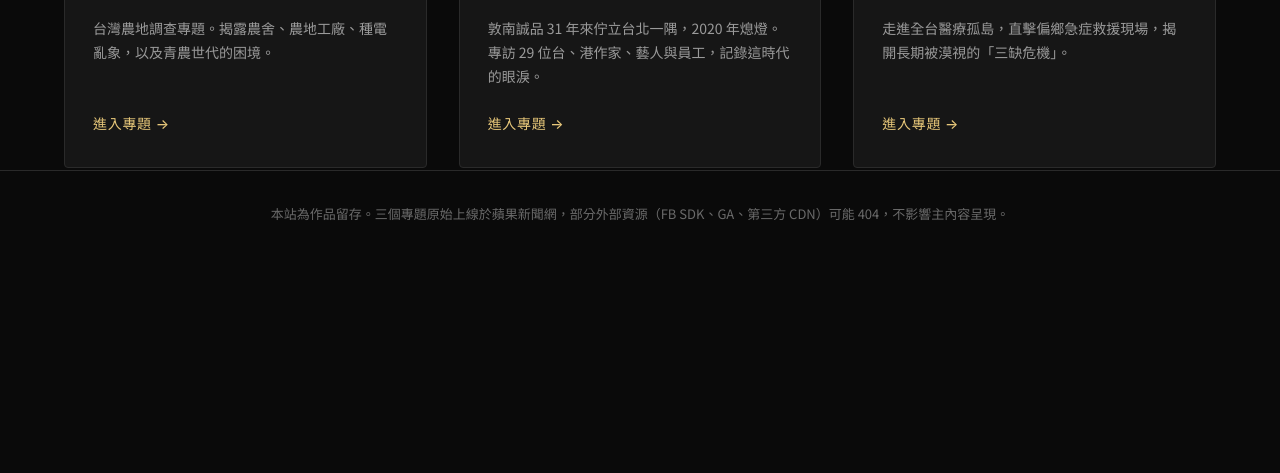
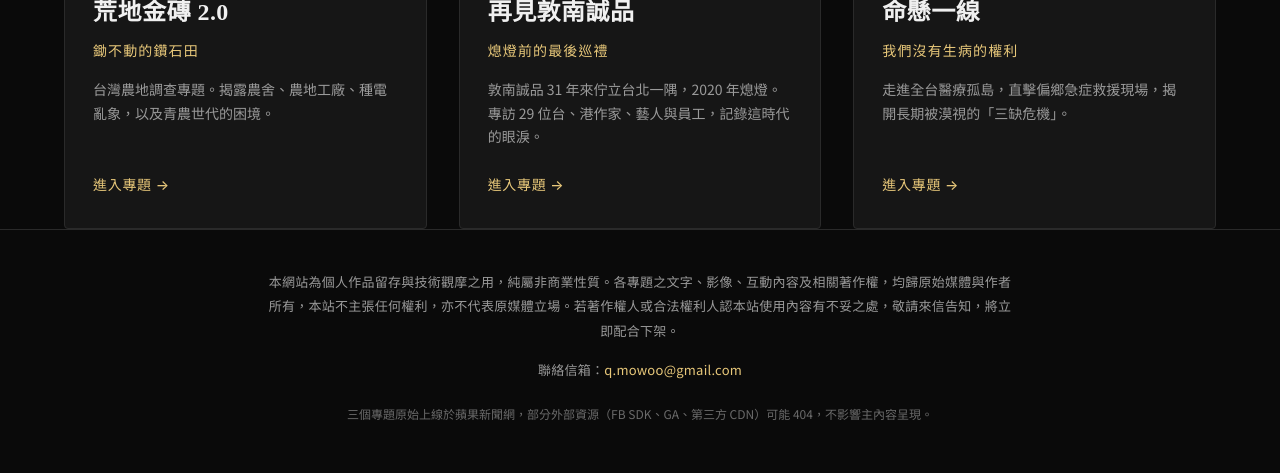
Before and after one commit to mowoo/demoweb, a PHP site: page / in a window 1280 px wide. Shown: the part 543-1016 px from the top of the page. Before the commit the page ends 763 px from the top, so only its background shows below. Run offline with PHP 8.4, Linux system fonts and the light colour scheme.

Commit message:
feat: add home-button hint, subtitle, and copyright disclaimer

```diff
--- a/index.html
+++ b/index.html
@@ -17,7 +17,8 @@
   <header class="site-header">
     <div class="container">
       <h1 class="site-title">demoweb</h1>
-      <p class="site-subtitle">數位互動專題作品留存</p>
+      <p class="site-subtitle">展示用網頁</p>
+      <p class="site-hint">進入任一專題後，點擊畫面右下角浮動圖示可回到本頁。</p>
     </div>
   </header>
 
@@ -69,7 +70,9 @@
 
   <footer class="site-footer">
     <div class="container">
-      <p>本站為作品留存。三個專題原始上線於蘋果新聞網，部分外部資源（FB SDK、GA、第三方 CDN）可能 404，不影響主內容呈現。</p>
+      <p class="footer-disclaimer">本網站為個人作品留存與技術觀摩之用，純屬非商業性質。各專題之文字、影像、互動內容及相關著作權，均歸原始媒體與作者所有，本站不主張任何權利，亦不代表原媒體立場。若著作權人或合法權利人認本站使用內容有不妥之處，敬請來信告知，將立即配合下架。</p>
+      <p class="footer-contact">聯絡信箱：<a href="mailto:q.mowoo@gmail.com">q.mowoo@gmail.com</a></p>
+      <p class="footer-note">三個專題原始上線於蘋果新聞網，部分外部資源（FB SDK、GA、第三方 CDN）可能 404，不影響主內容呈現。</p>
     </div>
   </footer>
 </body>
--- a/style.css
+++ b/style.css
@@ -61,6 +61,18 @@ body {
   font-size: 16px;
   font-weight: 300;
   letter-spacing: 0.05em;
+}
+
+.site-hint {
+  margin: 20px 0 0;
+  padding: 10px 14px;
+  display: inline-block;
+  background: rgba(232, 200, 122, 0.08);
+  border-left: 2px solid var(--accent);
+  color: var(--text-muted);
+  font-size: 13px;
+  line-height: 1.6;
+  letter-spacing: 0.02em;
 }
 
 /* === Card Grid === */
@@ -170,13 +182,45 @@ main {
 /* === Footer === */
 .site-footer {
   border-top: 1px solid var(--border);
-  padding: 32px 0;
+  padding: 40px 0 48px;
 }
 
-.site-footer p {
+.site-footer .container {
+  max-width: 800px;
+}
+
+.footer-disclaimer {
   margin: 0;
+  color: var(--text-muted);
+  font-size: 13px;
+  line-height: 1.9;
+  text-align: center;
+  letter-spacing: 0.02em;
+}
+
+.footer-contact {
+  margin: 16px 0 0;
+  color: var(--text-muted);
+  font-size: 13px;
+  text-align: center;
+  letter-spacing: 0.02em;
+}
+
+.footer-contact a {
+  color: var(--accent);
+  text-decoration: none;
+  border-bottom: 1px solid transparent;
+  transition: border-color 0.2s ease;
+}
+
+.footer-contact a:hover {
+  border-bottom-color: var(--accent);
+}
+
+.footer-note {
+  margin: 24px 0 0;
   color: var(--text-dim);
-  font-size: 13px;
+  font-size: 12px;
   line-height: 1.7;
   text-align: center;
 }
```
